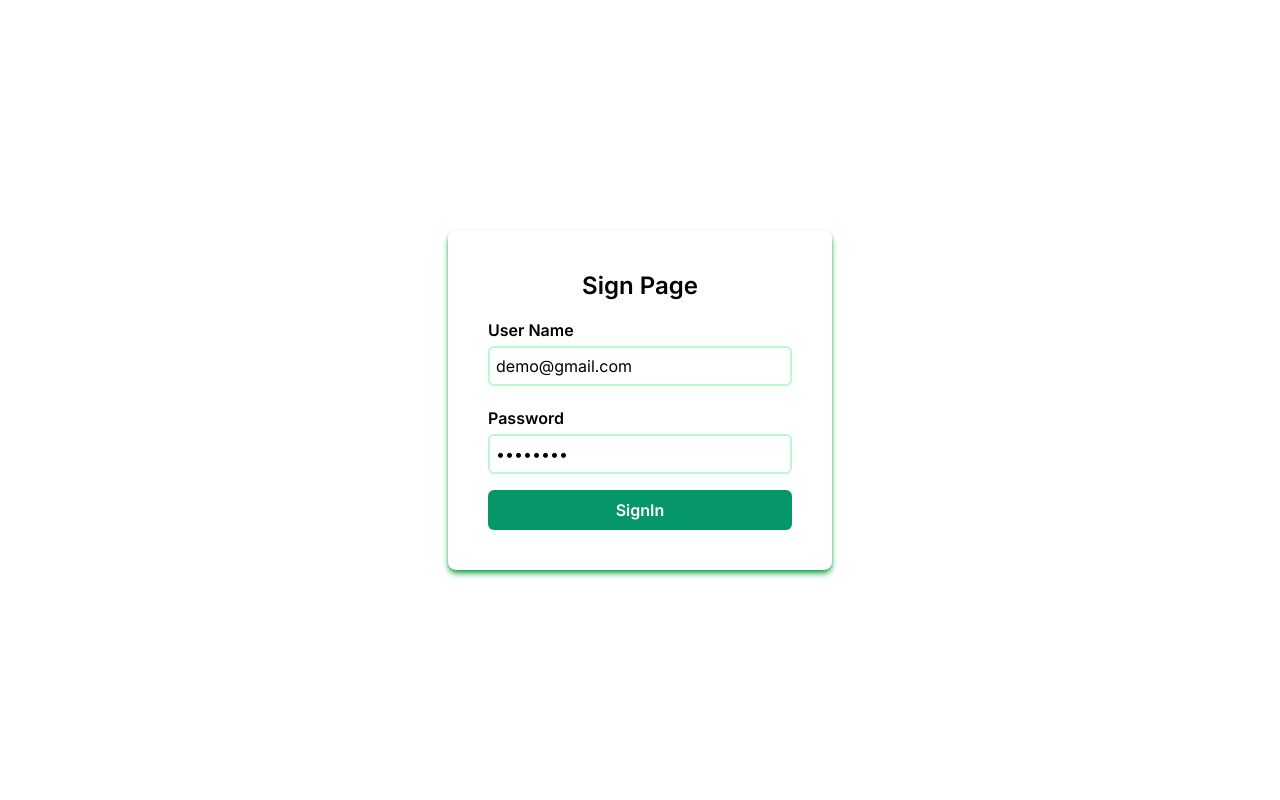
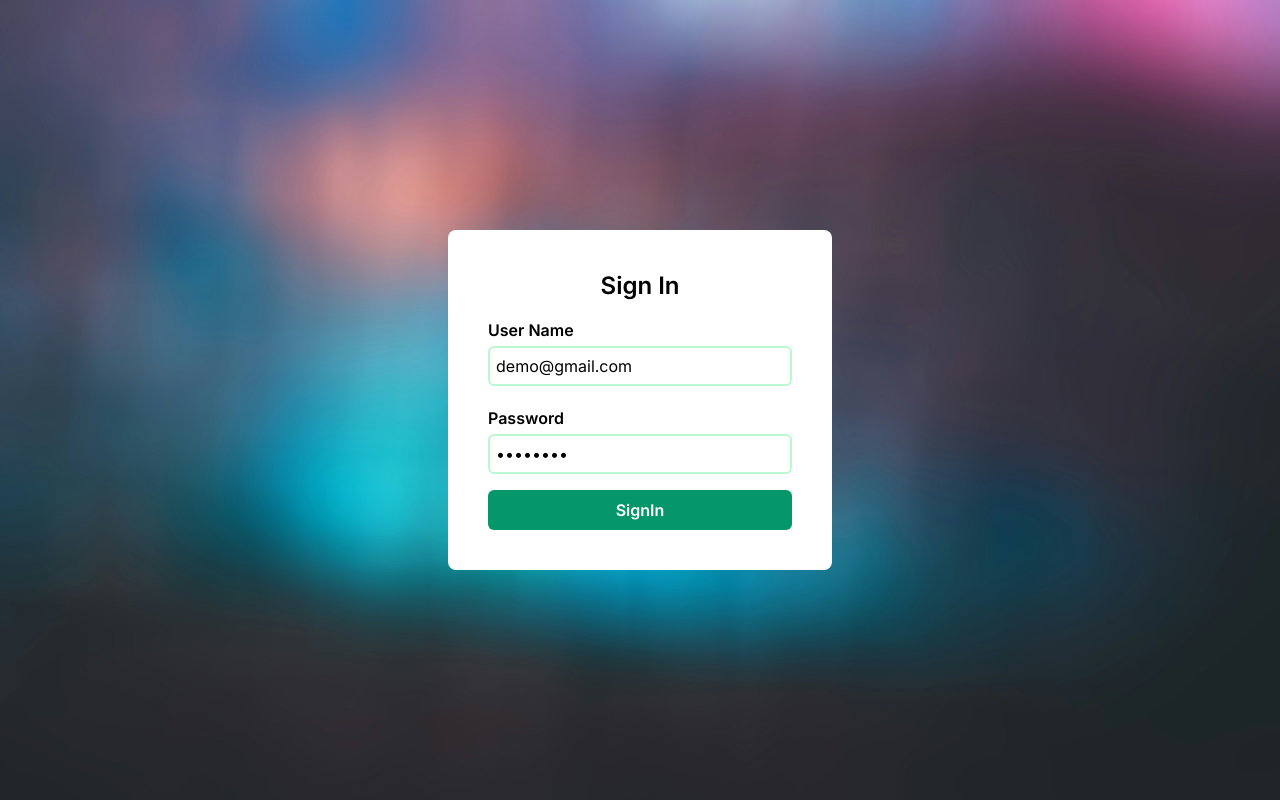
Before and after one commit to bhanudova/admin-dashboard-, a Next.js app: page / in a window 1280 px wide. Built offline with nearby package versions, Linux system fonts and the light colour scheme.

Commit message:
ui changes added

```diff
--- a/app/components/SignInComponent.tsx
+++ b/app/components/SignInComponent.tsx
@@ -2,12 +2,14 @@
 import React from 'react'
 import { useRouter } from 'next/navigation'
 import Link from 'next/link';
+import Image from 'next/image';
 const SignInComponent = () => {
     const router = useRouter();
     return (
-        <div className='flex justify-center items-center h-screen'>
-            <form className='shadow-md shadow-green-600 p-10 rounded-lg w-[30%] mx-auto'>
-                <h2 className='text-center font-semibold text-2xl mb-4'>Sign Page</h2>
+        <div className='flex justify-center relative items-center h-screen'>
+            <Image src={'/signin_bg.jpg'} width={1000} height={1000} alt='' className='w-full h-full '/>
+            <form className=' bg-white  absolute p-10 rounded-lg w-[30%] mx-auto'>
+                <h2 className='text-center font-semibold text-2xl mb-4'>Sign In</h2>
                 <dl>
                     <dt className='font-semibold'>User Name</dt>
                     <dd className='mt-1'><input value={'demo@gmail.com'} type="text" className='border-2 border-green-200 p-1.5 rounded-md focus:outline-none w-full' /></dd>
```
Also changed, not shown: public/signin_bg.jpg (added).
